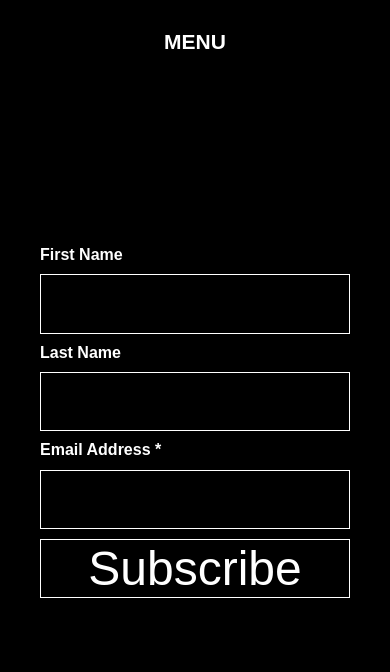
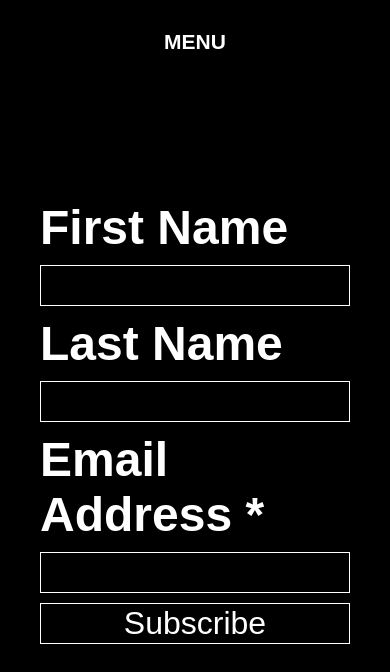
Before and after one commit to JamesHolt1995/doof, an Astro site: page /signup in a window 390 px wide. Built offline with nearby package versions, Linux system fonts and the light colour scheme; Astro itself is replaced by a stand-in of ours; a web font is replaced by a local one.

Commit message:
signup form width

```diff
--- a/src/components/SignupForm.astro
+++ b/src/components/SignupForm.astro
@@ -98,12 +98,12 @@
 		display: flex;
 		justify-content: center;
 		align-items: center;
-		padding: 0 40px;
+		padding: 0 20px;
 		input {
 			background-color: transparent;
 			outline: none;
 			border: 1px solid var(--white);
-			font-size: 3rem;
+			font-size: 2rem;
 			color: white;
 			width: 100%;
 			max-width: 100vw;
@@ -125,6 +125,14 @@
 		display: flex;
 		flex-direction: column;
 		gap: 10px;
+		width: 100%;
+	}
+
+	@media screen and (max-width: 768px) {
+		.signup {
+			font-size: 3rem;
+			padding: 0 40px;
+		}
 	}
 </style>
 
```
